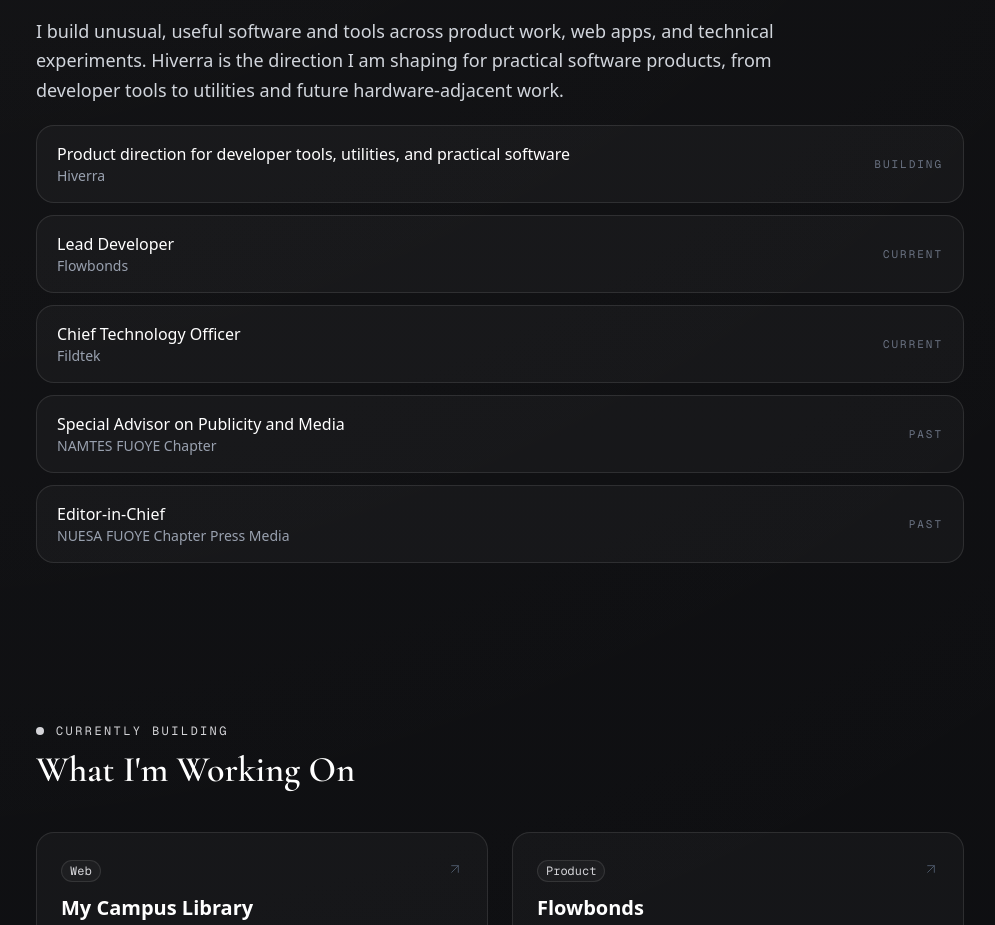
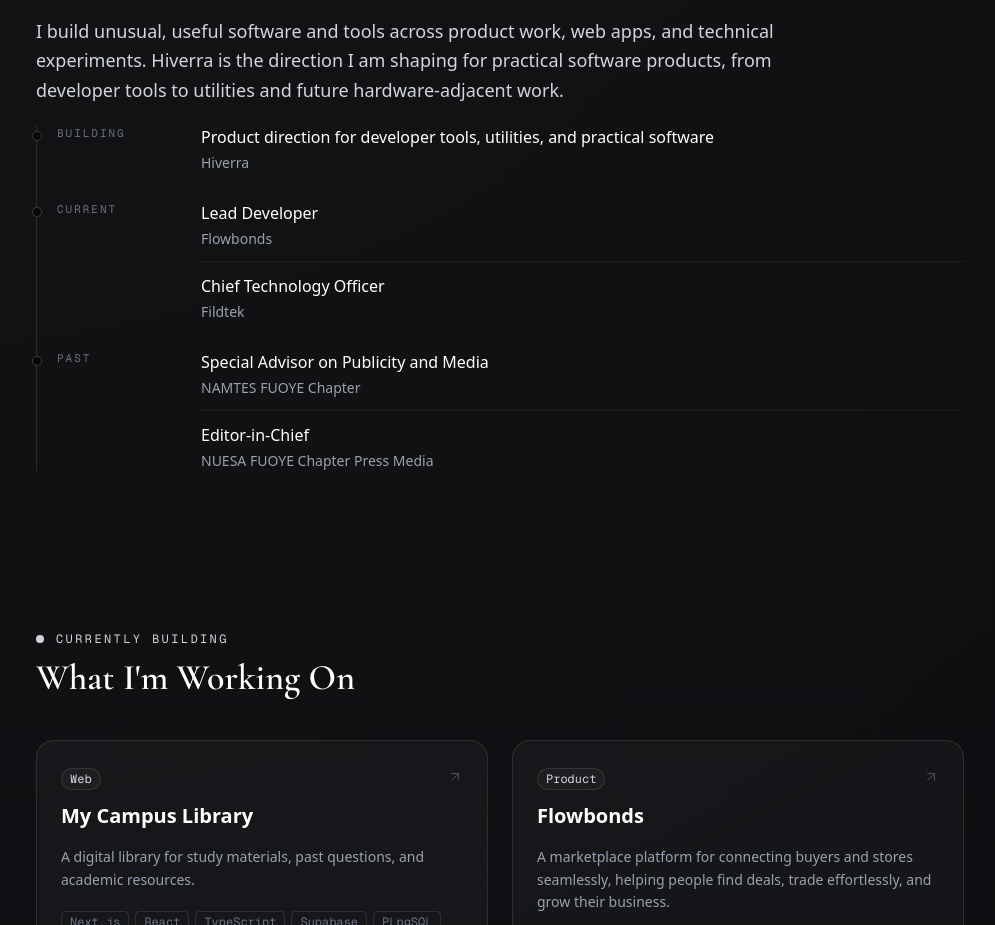
Before and after one commit to Spectra010s/portfolio, a Next.js app: page / in a window 1280 px wide. Shown: the part 980-1905 px from the top of the page, without its empty margins (140-1135 px from the left). Built offline with nearby package versions, Linux system fonts and the light colour scheme.

Commit message:
refactor(about): group roles by type and update display

```diff
--- a/components/About.tsx
+++ b/components/About.tsx
@@ -1,28 +1,38 @@
-const roles = [
+const roleGroups = [
+  {
+    label: "Building",
+    items: [
       {
         org: "Hiverra",
         title: "Product direction for developer tools, utilities, and practical software",
-    type: "Building",
       },
+    ],
+  },
+  {
+    label: "Current",
+    items: [
       {
         org: "Flowbonds",
         title: "Lead Developer",
-    type: "Current",
       },
       {
         org: "Fildtek",
         title: "Chief Technology Officer",
-    type: "Current",
       },
+    ],
+  },
+  {
+    label: "Past",
+    items: [
       {
         org: "NAMTES FUOYE Chapter",
         title: "Special Advisor on Publicity and Media",
-    type: "Past",
       },
       {
         org: "NUESA FUOYE Chapter Press Media",
         title: "Editor-in-Chief",
-    type: "Past",
+      },
+    ],
   },
 ];
 
@@ -43,19 +53,27 @@
           software products, from developer tools to utilities and future hardware-adjacent work.
         </p>
 
+        <div className="grid gap-7 border-l border-white/10 pl-5">
+          {roleGroups.map((group) => (
+            <div
+              key={group.label}
+              className="relative grid gap-3 md:grid-cols-[120px_1fr] md:gap-6"
+            >
+              <div className="absolute -left-[25px] top-1.5 h-2.5 w-2.5 rounded-full border border-white/20 bg-background" />
+              <div className="font-mono text-[11px] uppercase tracking-[0.18em] text-gray-500">
+                {group.label}
+              </div>
               <div className="grid gap-3">
-          {roles.map((role) => (
+                {group.items.map((role) => (
                   <div
-              key={`${role.org}-${role.title}`}
-              className="flex flex-col sm:flex-row sm:items-center sm:justify-between gap-1 rounded-2xl border border-white/10 bg-white/[0.03] px-5 py-4"
+                    key={`${group.label}-${role.org}-${role.title}`}
+                    className="grid gap-1 border-b border-white/5 pb-3 last:border-b-0 last:pb-0"
                   >
-              <div>
                     <div className="text-white font-medium">{role.title}</div>
                     <div className="text-sm text-gray-400">{role.org}</div>
                   </div>
-              <span className="font-mono text-[11px] uppercase tracking-[0.18em] text-gray-500">
-                {role.type}
-              </span>
+                ))}
+              </div>
             </div>
           ))}
         </div>
```
Lines whose indentation alone changed are shown as unchanged.
